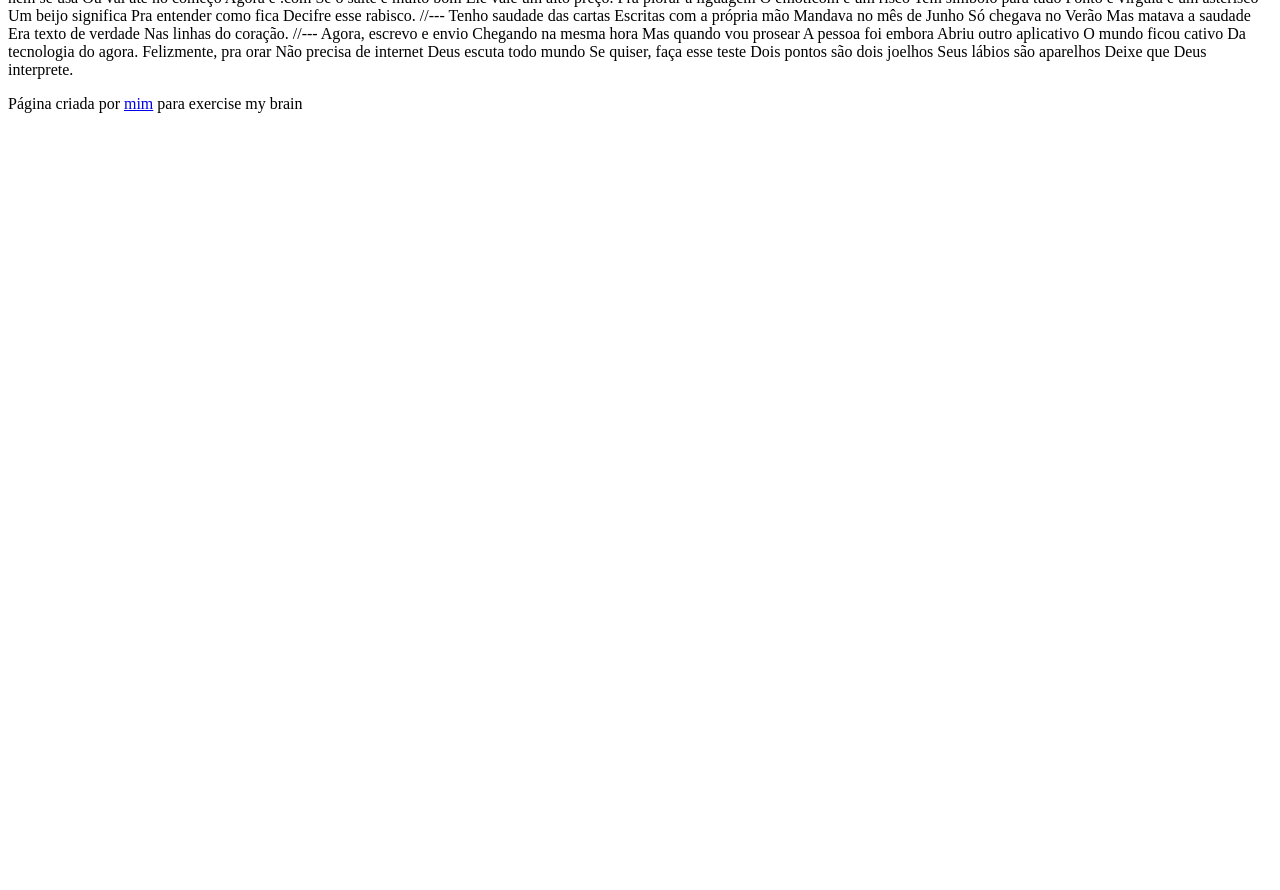
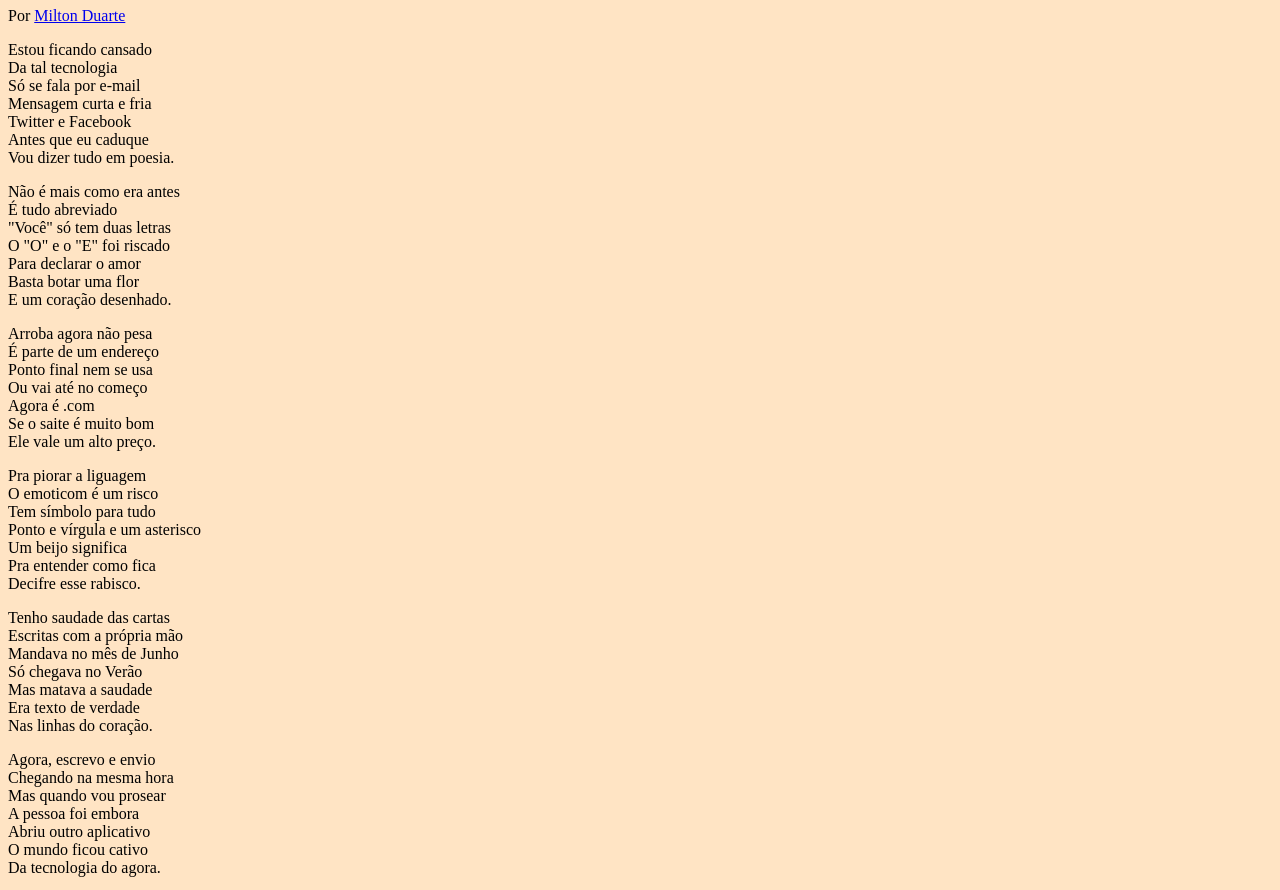
Before and after one commit to duartealbertina/html_css, a plain HTML site: page exerParalax/index.html in a window 1280 px wide. Shown: the part 73-963 px from the top of the page. Before the commit the page ends 800 px from the top, so only its background shows below. Drawn offline with Linux system fonts and the light colour scheme.

Commit message:
criei css

```diff
--- a/exerParalax/index.html
+++ b/exerParalax/index.html
@@ -4,77 +4,94 @@
     <meta charset="UTF-8">
     <meta name="viewport" content="width=device-width, initial-scale=1.0">
     <title>Cordel Moderno</title>
+    <link rel="stylesheet" href="paralax.css">
 </head>
 <body>
     <header>
+        <h1>
         Cordel Moderno
-    Por <a href="">Milton Duarte</a>
-    [SITE: https://www.recantodasletras.com.br/poesias/3186743]
+        </h1>
+        <p>
+        Por <a href="https://www.recantodasletras.com.br/poesias/3186743" target="_blank">Milton Duarte</a>
+        </p>
 </header>
+<section>
+    <p>
+    Estou ficando cansado <br>
+    Da tal tecnologia<br>
+    Só se fala por e-mail<br>
+    Mensagem curta e fria<br>
+    Twitter e Facebook<br>
+    Antes que eu caduque<br>
+    Vou dizer tudo em poesia.<br>
+   </p>
+</section>
 
-    Estou ficando cansado
-    Da tal tecnologia
-    Só se fala por e-mail
-    Mensagem curta e fria
-    Twitter e Facebook
-    Antes que eu caduque
-    Vou dizer tudo em poesia.
+<section>
+    <p>
+    Não é mais como era antes<br>
+    É tudo abreviado<br>
+    "Você" só tem duas letras<br>
+    O "O" e o "E" foi riscado<br>
+    Para declarar o amor<br>
+    Basta botar uma flor<br>
+    E um coração desenhado.<br>
+    </p>
+</section>
 
-    //---
+<section>
+    <p>
+    Arroba agora não pesa<br>
+    É parte de um endereço<br>
+    Ponto final nem se usa<br>
+    Ou vai até no começo<br>
+    Agora é .com<br>
+    Se o saite é muito bom<br>
+    Ele vale um alto preço.<br>
+    </p>
+    <p>
+    Pra piorar a liguagem<br>
+    O emoticom é um risco<br>
+    Tem símbolo para tudo<br>
+    Ponto e vírgula e um asterisco<br>
+    Um beijo significa<br>
+    Pra entender como fica<br>
+    Decifre esse rabisco.<br>
+    </p>
+</section>
 
-    Não é mais como era antes
-    É tudo abreviado
-    "Você" só tem duas letras
-    O "O" e o "E" foi riscado
-    Para declarar o amor
-    Basta botar uma flor
-    E um coração desenhado.
+<section>
+    <p>
+    Tenho saudade das cartas<br>
+    Escritas com a própria mão<br>
+    Mandava no mês de Junho<br>
+    Só chegava no Verão<br>
+    Mas matava a saudade<br>
+    Era texto de verdade<br>
+    Nas linhas do coração.<br>
+    </p>
+</section>
 
-    //---
-
-    Arroba agora não pesa
-    É parte de um endereço
-    Ponto final nem se usa
-    Ou vai até no começo
-    Agora é .com
-    Se o saite é muito bom
-    Ele vale um alto preço.
-
-    Pra piorar a liguagem
-    O emoticom é um risco
-    Tem símbolo para tudo
-    Ponto e vírgula e um asterisco
-    Um beijo significa
-    Pra entender como fica
-    Decifre esse rabisco.
-
-    //---
-
-    Tenho saudade das cartas
-    Escritas com a própria mão
-    Mandava no mês de Junho
-    Só chegava no Verão
-    Mas matava a saudade
-    Era texto de verdade
-    Nas linhas do coração.
-
-    //---
-
-    Agora, escrevo e envio
-    Chegando na mesma hora
-    Mas quando vou prosear
-    A pessoa foi embora
-    Abriu outro aplicativo
-    O mundo ficou cativo
-    Da tecnologia do agora.
-
-    Felizmente, pra orar
-    Não precisa de internet
-    Deus escuta todo mundo
-    Se quiser, faça esse teste
-    Dois pontos são dois joelhos
-    Seus lábios são aparelhos
-    Deixe que Deus interprete.
+<section>
+    <p>
+    Agora, escrevo e envio<br>
+    Chegando na mesma hora<br>
+    Mas quando vou prosear<br>
+    A pessoa foi embora<br>
+    Abriu outro aplicativo<br>
+    O mundo ficou cativo<br>
+    Da tecnologia do agora.<br>
+    </p>
+    <p>
+    Felizmente, pra orar<br>
+    Não precisa de internet<br>
+    Deus escuta todo mundo<br>
+    Se quiser, faça esse teste<br>
+    Dois pontos são dois joelhos<br>
+    Seus lábios são aparelhos<br>
+    Deixe que Deus interprete.<br>
+    </p>
+</section>
 
     <footer>
         <p>Página criada por <a href="https://github.com/duartealbertina" target="_blank"> mim</a> para exercise my brain</p>
--- /dev/null
+++ b/exerParalax/paralax.css
@@ -0,0 +1,4 @@
+@charset "UTF-8";
+body{
+    background-color: bisque;
+}
```
